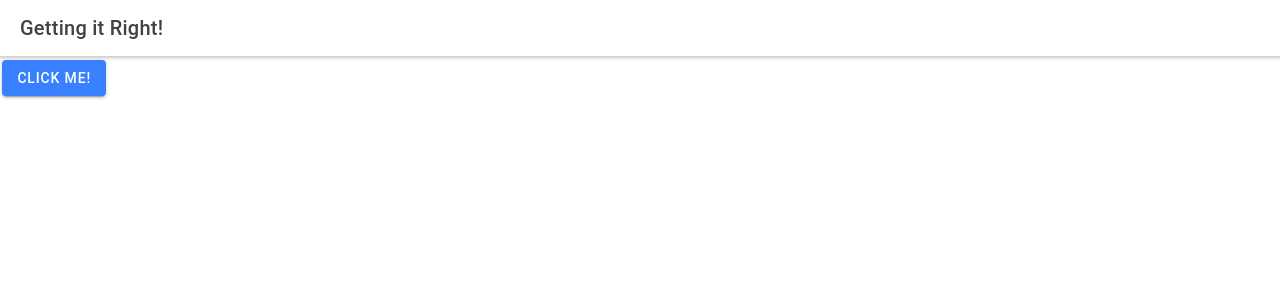
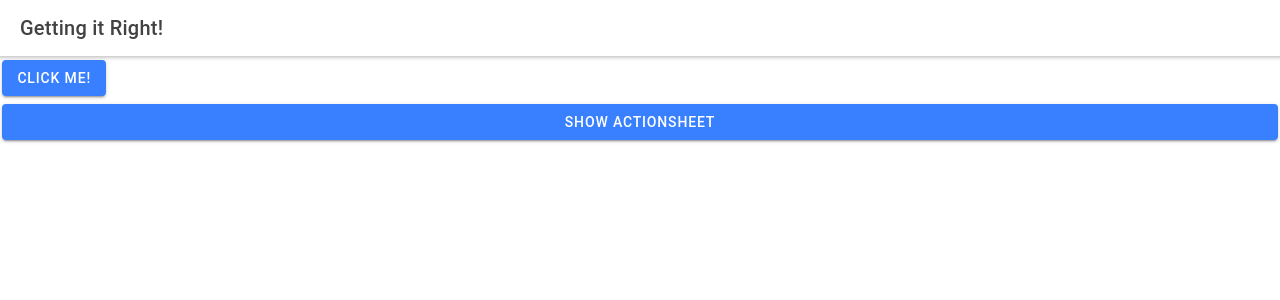
Before and after one commit to Enaturale/Exercise-App-Ionic-React, a React (Create React App) app: page /home in a window 1280 px wide. Shown: the top 300 px of the page. Built offline with nearby package versions, Linux system fonts and the light colour scheme.

Commit message:
Creating my first ionic+react app

```diff
--- a/src/pages/Home.tsx
+++ b/src/pages/Home.tsx
@@ -1,8 +1,9 @@
-import { IonButton, IonContent, IonHeader, IonPage, IonTitle, IonToolbar } from '@ionic/react';
+import { IonButton, IonContent, IonHeader, IonPage, IonTitle, IonToolbar, useIonActionSheet } from '@ionic/react';
 import ExploreContainer from '../components/ExploreContainer';
 import './Home.css';
 
 const Home: React.FC = () => {
+  const [present, dismiss] = useIonActionSheet();
   return (
     <IonPage>
       <IonHeader>
@@ -19,6 +20,18 @@ const Home: React.FC = () => {
         {/* <ExploreContainer /> */}
         <IonButton>Click Me!</IonButton>
 
+        <IonButton
+          expand="block"
+          onClick={() =>
+            present({
+              buttons: [{ text: 'Ok' }, { text: 'Cancel' }],
+              header: 'Action Sheet'
+            })
+          }
+        >
+          Show ActionSheet
+        </IonButton>
+
       </IonContent>
     </IonPage>
   );
```
